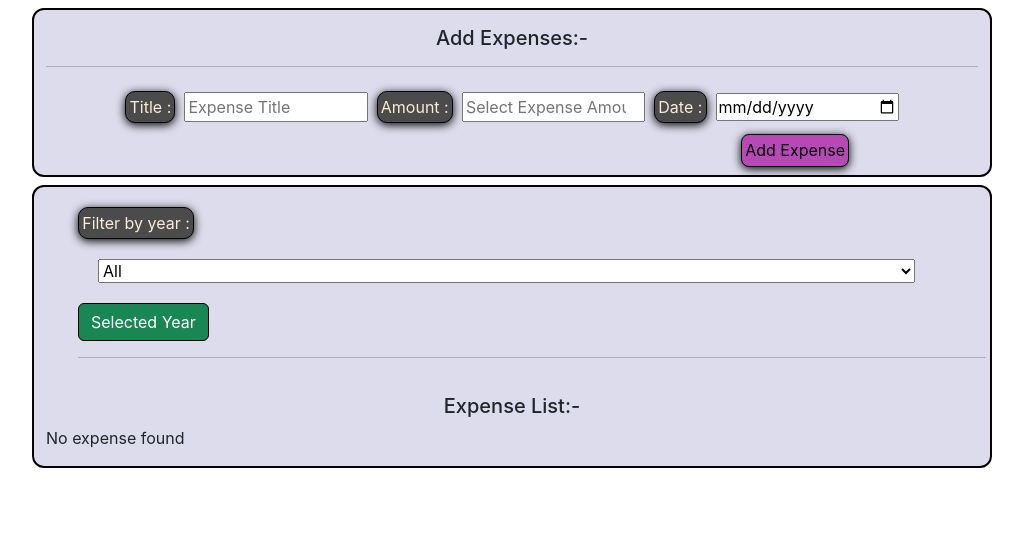
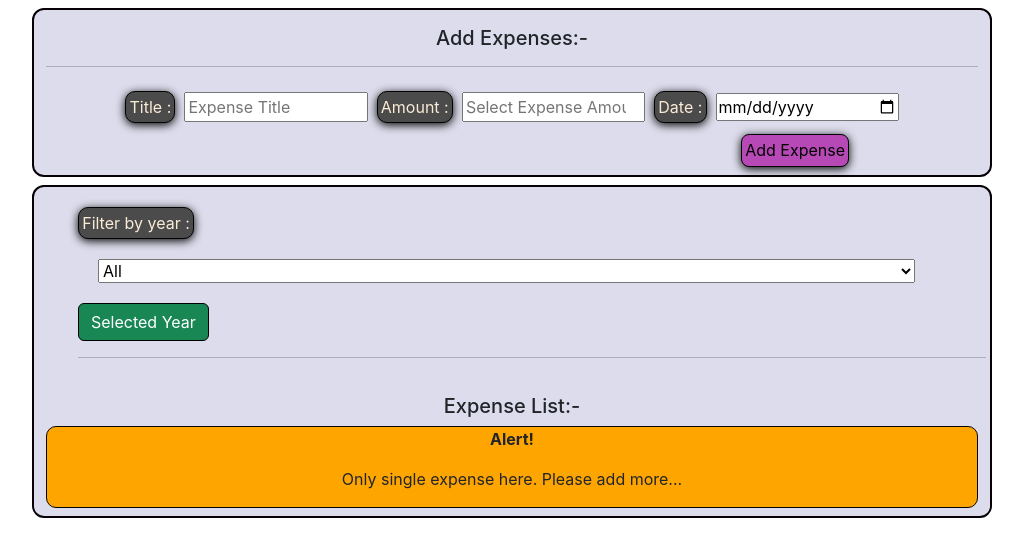
Before and after one commit to SomyaBhatnagar19/MyReactProject, a React (Create React App) app: page / in a window 1280 px wide. Shown: the top 556 px of the page, without its empty margins (128-1151 px from the left). Built offline with nearby package versions, Linux system fonts and the light colour scheme.

Commit message:
Adding consitional return statements & making a new component for expenselist.

```diff
--- a/src/App.js
+++ b/src/App.js
@@ -1,10 +1,11 @@
 import "./App.css";
 import Card from "./CustomComponents/UI/Card";
-import ExpenseItem from "./CustomComponents/Expenses/ExpenseItem";
+// import ExpenseItem from "./CustomComponents/Expenses/ExpenseItem";
 // import ExpenseForm from "./CustomComponents/NewExpense/ExpenseForm";
 import NewExpense from "./CustomComponents/NewExpense/NewExpense";
 import React, { useState } from "react";
 import ExpenseFilter from './CustomComponents/ExpenseFilter';
+import ExpensesList from "./CustomComponents/Expenses/ExpensesList";
 const App = () => {
   const [LocationofExpense, setExpenses] = useState([
     {
@@ -45,10 +46,7 @@ const App = () => {
     return expense.date.getFullYear().toString() === filteredYear;
   });
 
-  let newExpenses = <p>No expense found</p>
-  if(filteredExpenses.length > 0){
-    newExpenses = <ExpenseItem location={filteredExpenses} />
-  }
+
   return (
     <div>
       <NewExpense onAddExpense={addExpenseHandler} />
@@ -61,7 +59,8 @@ const App = () => {
         </h5>
         {/* {filteredExpenses.length === 0 && <p>No Expense Found</p>}
         {filteredExpenses.length > 0 && <ExpenseItem location={filteredExpenses} />} */}
-         {newExpenses}
+        {/* {newExpenses} */}
+        <ExpensesList location = {filteredExpenses}/>
 
       </Card>
     </div>
--- /dev/null
+++ b/src/CustomComponents/Expenses/ExpensesList.css
@@ -0,0 +1,7 @@
+.expense-list{
+    background-color: orange;
+    text-align: center;
+    border: 1px solid #050505;
+    margin-bottom: 0.5rem;
+    border-radius: 10px;
+}
--- /dev/null
+++ b/src/CustomComponents/Expenses/ExpensesList.js
@@ -0,0 +1,24 @@
+
+import React from "react";
+import ExpenseItem from './ExpenseItem';
+
+import './ExpensesList.css';
+
+const ExpensesList = (props) => {
+  if (props.location.length === 0) {
+    console.log("props or props.location is missing or has no length:", props);
+    return (
+
+        <div className='expense-list'>
+          <p><strong>Alert!</strong></p>
+          <p>Only single expense here. Please add more...</p>
+        </div>
+
+    );
+  } else {
+    console.log("props and props.location are valid:", props);
+    return <ExpenseItem location={props.location} />;
+  }
+};
+
+export default ExpensesList;
```
